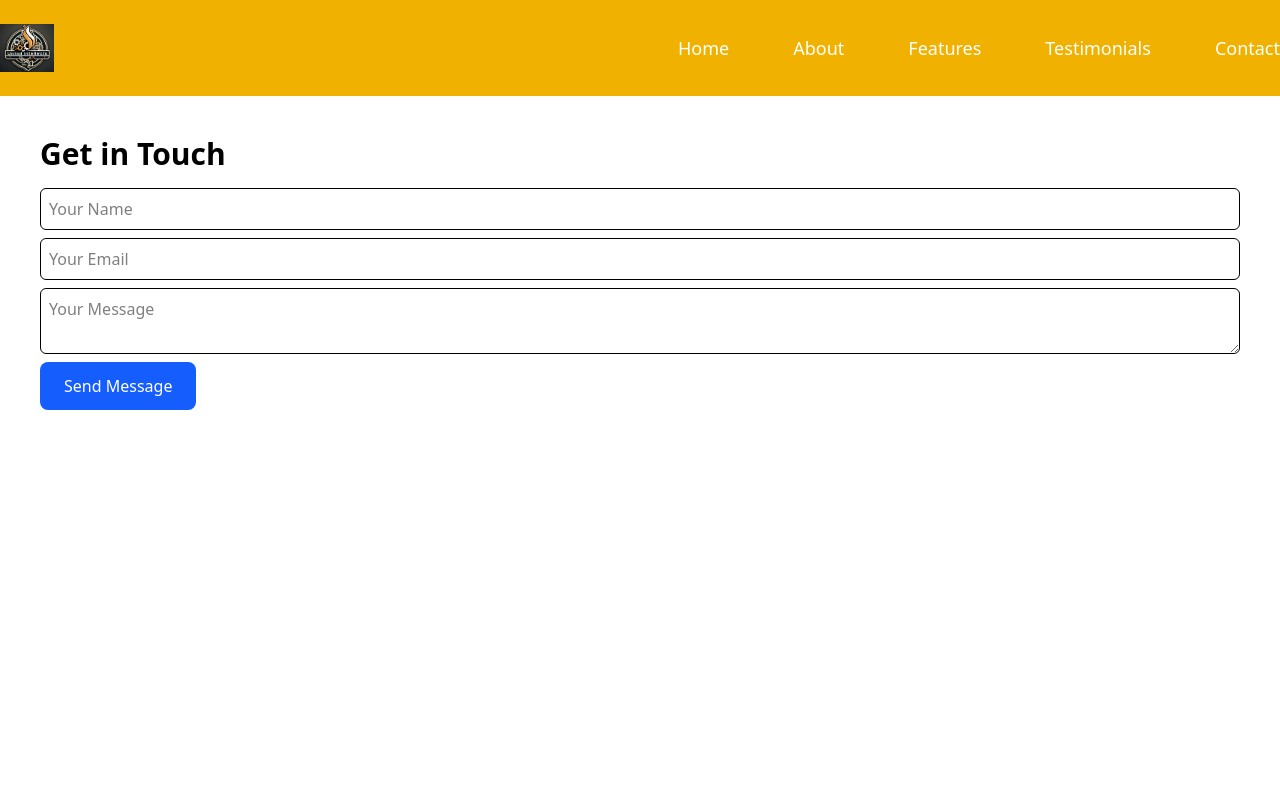
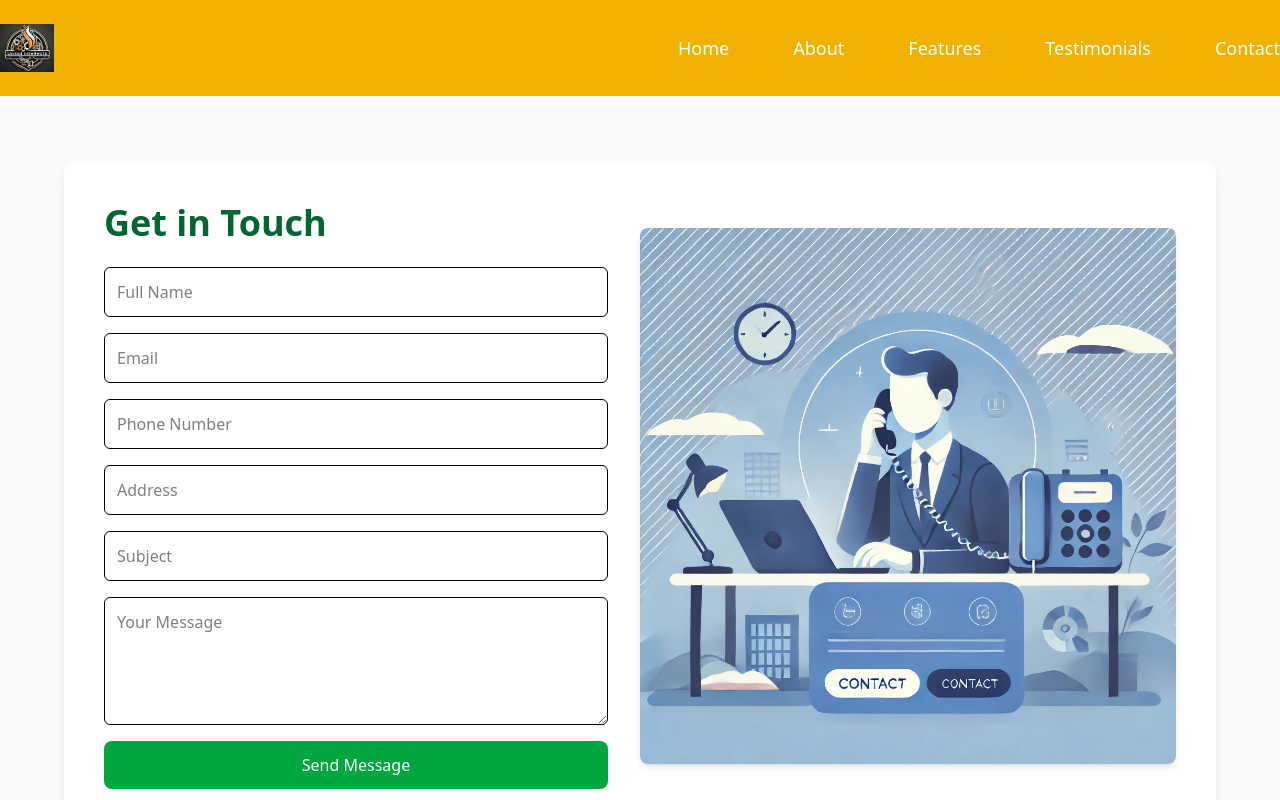
Before and after one commit to GROW-YAI/united-intellects, a React (Vite) app: page /contact in a window 1280 px wide. Shown: the top 800 px of the page. Built offline with nearby package versions, Linux system fonts and the light colour scheme.

Commit message:
contact form submission

```diff
--- a/src/components/Investments.jsx
+++ b/src/components/Investments.jsx
@@ -1,7 +1,9 @@
 import { motion } from "framer-motion";
 import { FaLeaf, FaHandHoldingUsd, FaGlobeAfrica, FaSeedling, FaHandshake, FaUsers } from "react-icons/fa";
+import { useNavigate } from "react-router-dom";
 
 const Investment = () => {
+  const navigate = useNavigate();
   return (
     <motion.div
       className="mt-10 p-10 bg-green-50 rounded-lg shadow-lg max-w-6xl mx-auto"
@@ -126,9 +128,10 @@ const Investment = () => {
 
       {/* Call-to-Action */}
       <div className="mt-10 text-center">
-        <motion.button
+      <motion.button
           className="bg-green-700 text-white px-8 py-3 rounded-lg text-lg font-semibold hover:bg-green-800 transition-all"
           whileHover={{ scale: 1.1 }}
+          onClick={() => navigate("/contact")} // Navigate to the Contact page
         >
           Become an Investor 🚀
         </motion.button>
--- a/src/pages/Contact.jsx
+++ b/src/pages/Contact.jsx
@@ -1,17 +1,70 @@
-function Contact() {
-    return (
-      <div className="p-10 bg-white min-h-screen">
-        <h2 className="text-3xl font-bold">Get in Touch</h2>
-        <form className="mt-4">
-          <input type="text" placeholder="Your Name" className="block p-2 w-full border rounded-md mb-2" />
-          <input type="email" placeholder="Your Email" className="block p-2 w-full border rounded-md mb-2" />
-          <textarea placeholder="Your Message" className="block p-2 w-full border rounded-md mb-2"></textarea>
-          <button className="px-6 py-3 bg-blue-600 text-white rounded-lg hover:bg-blue-700">
-            Send Message
-          </button>
-        </form>
+import { useState } from "react";
+import { motion } from "framer-motion";
+
+const Contact = () => {
+  const [loading, setLoading] = useState(false);
+
+  const handleSubmit = (e) => {
+    e.preventDefault();
+    setLoading(true);
+
+    setTimeout(() => {
+      setLoading(false);
+      alert("Message sent successfully!");
+    }, 2000); // Simulate request delay
+  };
+
+  return (
+    <motion.div
+      className="min-h-screen flex items-center justify-center bg-gray-50 p-10"
+      initial={{ opacity: 0 }}
+      animate={{ opacity: 1 }}
+      transition={{ duration: 0.8 }}
+    >
+      <div className="bg-white shadow-lg rounded-lg p-10 max-w-6xl w-full flex flex-col md:flex-row">
+        {/* Contact Form */}
+        <motion.div
+          className="md:w-1/2 pr-8"
+          initial={{ x: -50, opacity: 0 }}
+          animate={{ x: 0, opacity: 1 }}
+          transition={{ duration: 0.8 }}
+        >
+          <h2 className="text-4xl font-bold text-green-800 mb-6">Get in Touch</h2>
+          <form onSubmit={handleSubmit} className="space-y-4">
+            <input type="text" placeholder="Full Name" className="block w-full p-3 border rounded-md focus:border-green-500" required />
+            <input type="email" placeholder="Email" className="block w-full p-3 border rounded-md focus:border-green-500" required />
+            <input type="tel" placeholder="Phone Number" className="block w-full p-3 border rounded-md focus:border-green-500" required />
+            <input type="text" placeholder="Address" className="block w-full p-3 border rounded-md focus:border-green-500" required />
+            <input type="text" placeholder="Subject" className="block w-full p-3 border rounded-md focus:border-green-500" required />
+            <textarea placeholder="Your Message" className="block w-full p-3 border rounded-md focus:border-green-500 h-32" required></textarea>
+
+            {/* Submit Button with Spinner */}
+            <button
+              type="submit"
+              className="w-full flex items-center justify-center px-6 py-3 bg-green-600 text-white rounded-lg hover:bg-green-700 transition-all"
+              disabled={loading}
+            >
+              {loading ? (
+                <div className="w-6 h-6 border-4 border-white border-t-transparent rounded-full animate-spin"></div>
+              ) : (
+                "Send Message"
+              )}
+            </button>
+          </form>
+        </motion.div>
+
+        {/* Contact Image */}
+        <motion.div
+          className="md:w-1/2 flex items-center justify-center"
+          initial={{ x: 50, opacity: 0 }}
+          animate={{ x: 0, opacity: 1 }}
+          transition={{ duration: 0.8 }}
+        >
+          <img src="/contact.webp" alt="Contact" className="w-full rounded-lg shadow-md" />
+        </motion.div>
       </div>
-    );
-  }
+    </motion.div>
+  );
+};
 
-  export default Contact;
+export default Contact;
--- a/src/pages/Home.jsx
+++ b/src/pages/Home.jsx
@@ -5,18 +5,19 @@ import Investment from "../components/Investments";
 
 const images = [
   {
-    src: "/carousel1.webp",
+    src: `${import.meta.env.BASE_URL}carousel1.webp`,
     caption: "Restoring Ghana's Rivers for a Sustainable Future",
   },
   {
-    src: "/carousel2.webp",
+    src: `${import.meta.env.BASE_URL}carousel2.webp`,
     caption: "Harnessing Clean Energy for a Greener Tomorrow",
   },
   {
-    src: "/carousel3.webp",
+    src: `${import.meta.env.BASE_URL}carousel3.webp`,
     caption: "Empowering Communities Through Conservation",
   },
 ];
+
 
 function Home() {
   return (
@@ -38,7 +39,7 @@ function Home() {
                 className="w-full h-[80vh] object-cover"
                 onError={(e) => {
                   console.error("Failed to load image:", image.src);
-                  e.target.src = "/fallback.jpg"; // Ensure fallback.jpg exists in the public folder
+                  e.target.src = "/fallback.jpg"; // Ensure fallback.jpg exists in public
                 }}
               />
               <p className="absolute inset-0 flex items-center justify-center text-white text-3xl md:text-5xl font-extrabold bg-black bg-opacity-50 p-6 text-center">
@@ -53,7 +54,7 @@ function Home() {
       <div className="flex-grow">
         <Benefits />
       </div>
-      <Investment/>
+      <Investment />
     </div>
   );
 }
```
Also changed, not shown: public/contact.webp (added).
